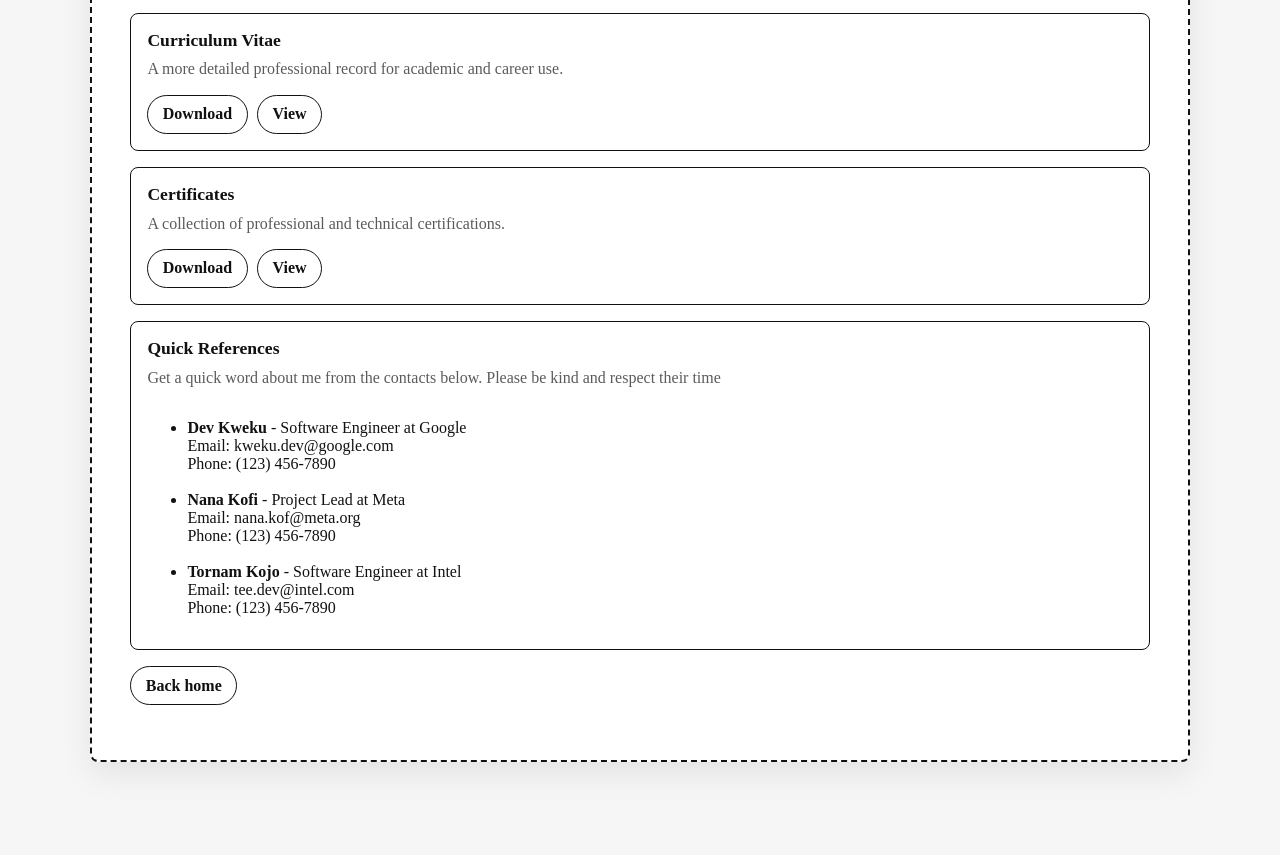
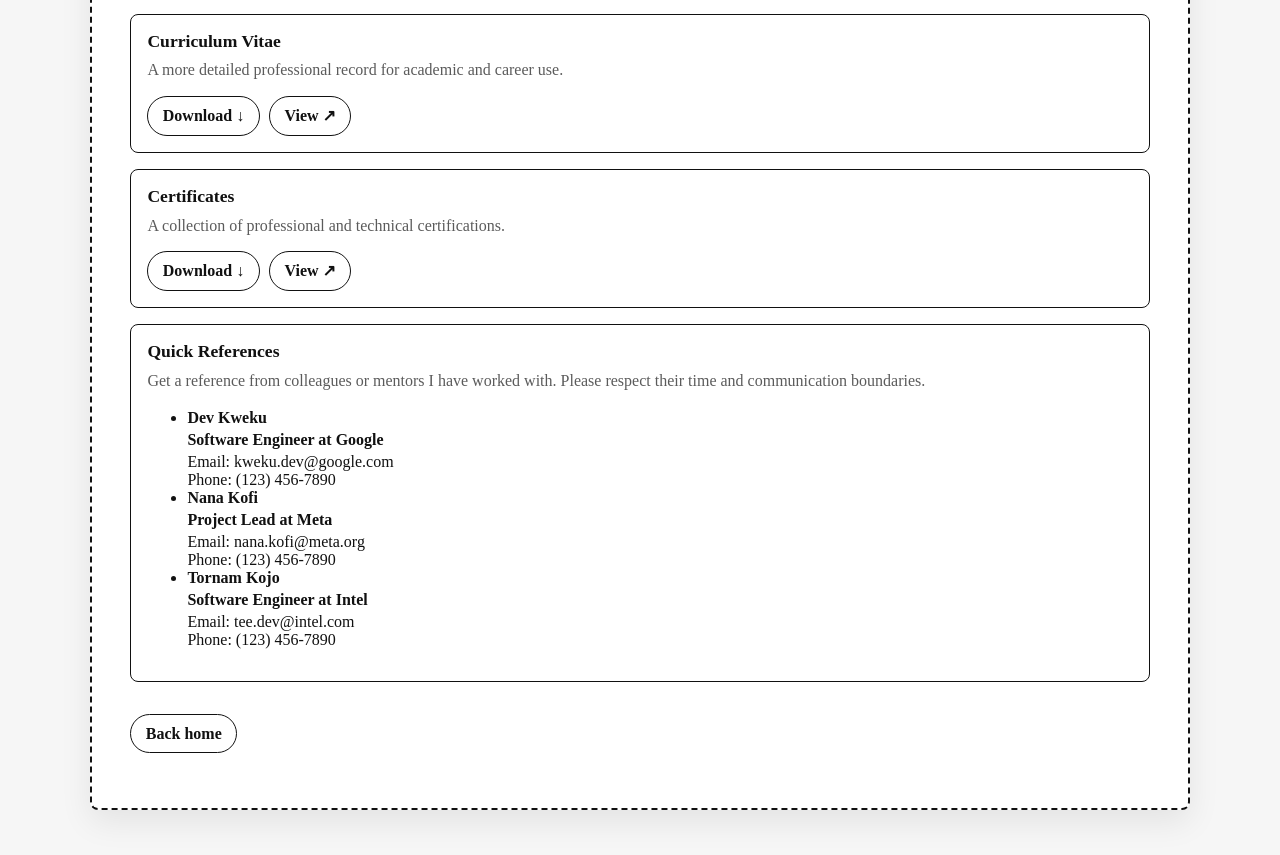
Before and after one commit to etor01/dev-tornam, a Next.js app: page /documents in a window 1280 px wide. Shown: the part 385-1240 px from the top of the page. Before the commit the page ends 1217 px from the top, so only its background shows below. Built offline with nearby package versions, Linux system fonts and the light colour scheme.

Commit message:
refactor: update content and refine visual design with new color variables and blueprint-inspired styling

```diff
--- a/src/app/documents/page.tsx
+++ b/src/app/documents/page.tsx
@@ -20,10 +20,26 @@ const documents = [
     downloadHref: "/Etornam_Kordzo_Ahiataku_Certificates.pdf",
     viewHref: "/Etornam_Kordzo_Ahiataku_Certificates.pdf",
   },
+];
+
+const references = [
   {
-    title: "Quick References",
-    description:
-      "Get a quick word about me from the contacts below. Please be kind and respect their time",
+    name: "Dev Kweku",
+    role: "Software Engineer at Google",
+    email: "kweku.dev@google.com",
+    phone: "(123) 456-7890",
+  },
+  {
+    name: "Nana Kofi",
+    role: "Project Lead at Meta",
+    email: "nana.kofi@meta.org",
+    phone: "(123) 456-7890",
+  },
+  {
+    name: "Tornam Kojo",
+    role: "Software Engineer at Intel",
+    email: "tee.dev@intel.com",
+    phone: "(123) 456-7890",
   },
 ];
 
@@ -34,71 +50,52 @@ export default function DocumentsPage() {
         <header className="pageHeader">
           <div>
             <p className="eyebrow">Documents</p>
-            <h1>My Electronic Documents Archive</h1>
+            <h1>Electronic Documents Archive</h1>
             <p>
-              This files that represent my professional profile. As you preview
-              or download them bare in mind laws regarding data collection and
-              user data safety.
+              Professional documents and assets representing my profile. As you preview or download them, please note standard data and privacy considerations.
             </p>
           </div>
         </header>
 
         <div className="documentList">
-          {documents.map((document) => (
-            <article key={document.title} className="documentItem">
-              <h2>{document.title}</h2>
-              <p>{document.description}</p>
-              {document.title !== "Quick References" ? (
+          {documents.map((doc) => (
+            <article key={doc.title} className="documentItem">
+              <h2>{doc.title}</h2>
+              <p>{doc.description}</p>
               <div className="documentActions">
-                  <a href={document.downloadHref} download>
-                    Download
+                <a href={doc.downloadHref} download>
+                  Download ↓
                 </a>
                 <a
-                    href={document.viewHref}
+                  href={doc.viewHref}
                   target="_blank"
                   rel="noopener noreferrer"
                 >
-                    View
+                  View ↗
                 </a>
               </div>
-              ) : (
-                <div className="documentActions">
-                  {/*a nice ul of the references, name, company, and contact information(email and telephone) */}
-                  <div>
-                    <ul>
-                      <li>
-                        <strong>Dev Kweku</strong> - Software Engineer at Google
-                        <br />
-                        Email: kweku.dev@google.com
-                        <br />
-                        Phone: (123) 456-7890
-                      </li>
-                      <br />
-                      <li>
-                        <strong>Nana Kofi</strong> - Project Lead at Meta
-                        <br />
-                        Email: nana.kof@meta.org
-                        <br />
-                        Phone: (123) 456-7890
-                      </li>
-                      <br />
-                      <li>
-                        <strong>Tornam Kojo</strong> - Software Engineer at
-                        Intel
-                        <br />
-                        Email: tee.dev@intel.com
-                        <br />
-                        Phone: (123) 456-7890
-                      </li>
-                    </ul>
-                  </div>
-                </div>
-              )}
             </article>
           ))}
+
+          <article className="documentItem">
+            <h2>Quick References</h2>
+            <p>
+              Get a reference from colleagues or mentors I have worked with. Please respect their time and communication boundaries.
+            </p>
+            <ul className="referenceList">
+              {references.map((ref) => (
+                <li key={ref.name} className="referenceItem">
+                  <strong>{ref.name}</strong>
+                  <div style={{ color: "var(--accent-blue)", margin: "0.25rem 0", fontWeight: 700 }}>{ref.role}</div>
+                  <div>Email: {ref.email}</div>
+                  <div>Phone: {ref.phone}</div>
+                </li>
+              ))}
+            </ul>
+          </article>
         </div>
 
-        <p style={{ marginTop: "1rem" }}>
+        <p style={{ marginTop: "2rem" }}>
           <Link href="/" className="backLink">
             Back home
           </Link>
```
Lines whose indentation alone changed are shown as unchanged.
